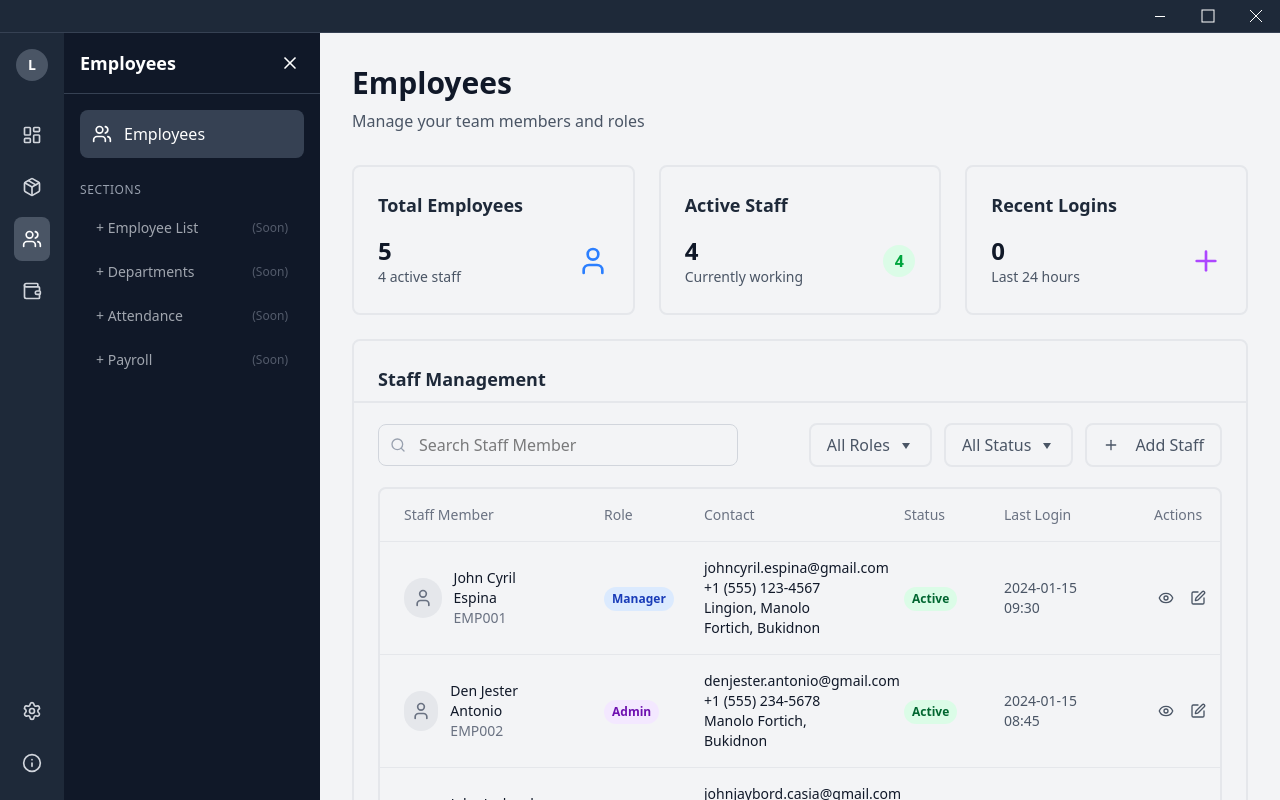
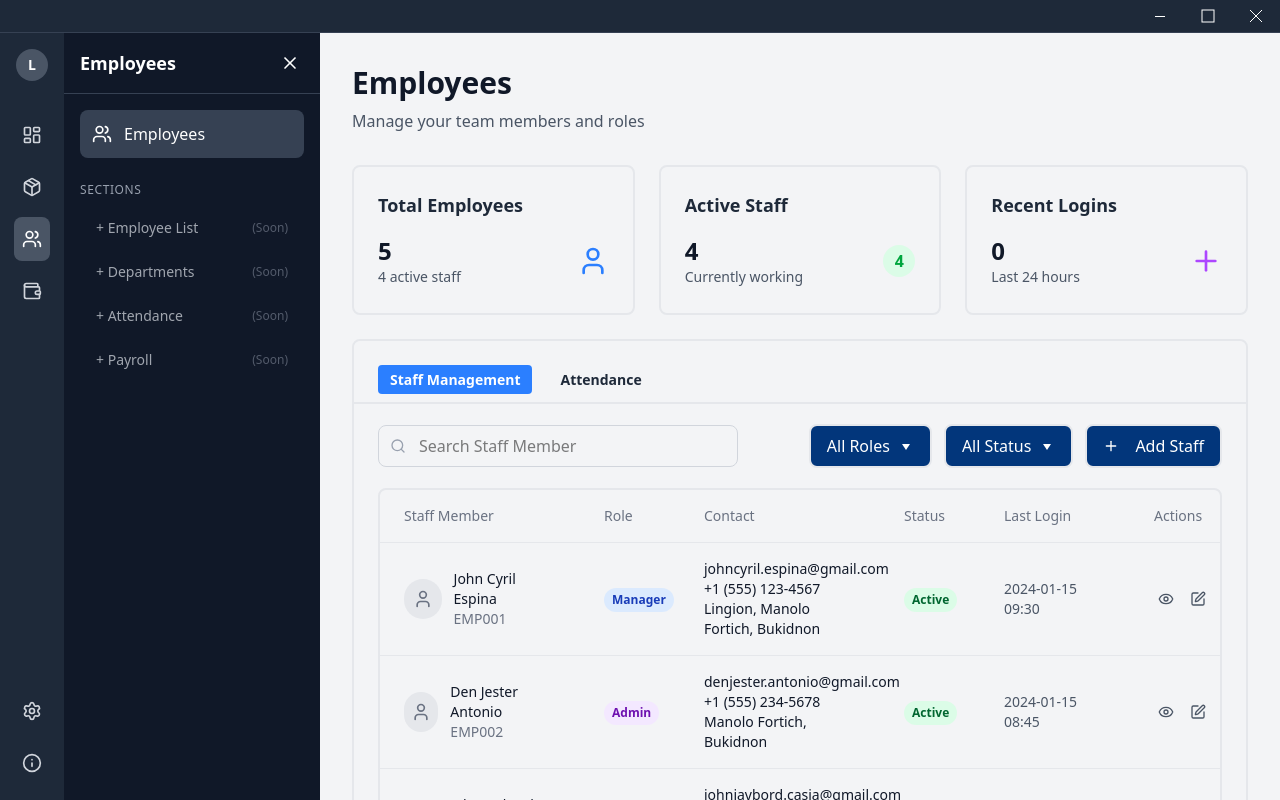
Before and after one commit to 6reenhorn/JIA-Integrated-Management-System, a React (Vite) app: page / in a window 1280 px wide. Both pictures are taken after a click on the button 32 px from the left and 239 px from the top of the page. Built offline with nearby package versions, Linux system fonts and the light colour scheme.

Commit message:
MainLayoutCard update

```diff
--- a/client/src/components/employees/EmployeeActions.tsx
+++ b/client/src/components/employees/EmployeeActions.tsx
@@ -27,7 +27,7 @@ const EmployeeActions: React.FC<EmployeeActionsProps> = ({
         {[...Array(pageCount)].map((_, idx) => (
           <button
             key={idx + 1}
-            className={`px-3 py-1 text-sm rounded ${currentPage === idx + 1 ? 'bg-gray-900 text-white' : 'border border-gray-300 hover:bg-gray-50'}`}
+            className={`px-3 py-1 text-sm rounded ${currentPage === idx + 1 ? 'bg-[#02367B] text-white' : 'border border-gray-300 hover:bg-gray-50'}`}
             onClick={() => onPageChange(idx + 1)}
           >
             {idx + 1}
--- a/client/src/components/employees/EmployeeFilters.tsx
+++ b/client/src/components/employees/EmployeeFilters.tsx
@@ -7,13 +7,13 @@ interface EmployeeFiltersProps {
 const EmployeeFilters = ({ onAddStaff }: EmployeeFiltersProps) => {
   return (
     <div className="flex justify-between items gap-3 my-5">
-      <button className='flex items-center gap-2 bg-gray-100 border-2 border-[#E5E7EB] rounded-lg px-4 py-2 text-gray-600 hover:bg-gray-200 focus:outline-none focus:ring-2 focus:ring-blue-500'>
+      <button className='flex items-center gap-2 bg-[#02367B] border-2 border-[#E5E7EB] rounded-lg px-4 py-2 text-white  hover:bg-[#016CA5] focus:outline-none focus:ring-2 focus:ring-blue-500'>
         All Roles
         <svg width="16" height="16" viewBox="0 0 16 16" fill="none">
           <polygon points="4,6 12,6 8,12" fill="currentColor" />
         </svg>
       </button>
-      <button className='flex items-center gap-2 bg-gray-100 border-2 border-[#E5E7EB] rounded-lg px-4 py-2 text-gray-600 hover:bg-gray-200 focus:outline-none focus:ring-2 focus:ring-blue-500'>
+      <button className='flex items-center gap-2 bg-[#02367B] border-2 border-[#E5E7EB] rounded-lg px-4 py-2 text-white hover:bg-[#016CA5] focus:outline-none focus:ring-2 focus:ring-blue-500'>
         All Status
         <svg width="16" height="16" viewBox="0 0 16 16" fill="none">
           <polygon points="4,6 12,6 8,12" fill="currentColor" />
@@ -21,7 +21,7 @@ const EmployeeFilters = ({ onAddStaff }: EmployeeFiltersProps) => {
       </button>
       <button
         onClick={onAddStaff}
-        className='flex items-center gap-2 bg-gray-100 border-2 border-[#E5E7EB] rounded-lg px-4 py-2 text-gray-600 hover:bg-gray-200 focus:outline-none focus:ring-2 focus:ring-blue-500'
+        className='flex items-center gap-2 bg-[#02367B] border-2 border-[#E5E7EB] rounded-lg px-4 py-2 text-white hover:bg-[#016CA5] focus:outline-none focus:ring-2 focus:ring-blue-500'
       >
         <Plus className="w-4 h-4 mr-2" />
         Add Staff
--- a/client/src/components/layout/MainLayoutCard.tsx
+++ b/client/src/components/layout/MainLayoutCard.tsx
@@ -1,15 +1,33 @@
 import React from 'react';
 
 export interface MainLayoutCardProps {
-  title?: string;
+  sections?: { label: string; key: string }[];
+  activeSection?: string;
+  onSectionChange?: (key: string) => void;
   children?: React.ReactNode;
   className?: string;
 }
 
-const MainLayoutCard: React.FC<MainLayoutCardProps> = ({ title, children, className = "" }) => (
+const MainLayoutCard: React.FC<MainLayoutCardProps> = ({ sections, activeSection, onSectionChange, children, className = "" }) => (
   <div className='border-2 border-[#E5E7EB] rounded-lg'>
-    <div className={`bg-gray-100 py-6 rounded-lg  min-h-[150px] ${className}`}>
-        {title && <h3 className="text-lg font-semibold mb-2 text-gray-800 px-6">{title}</h3>}
+    <div className={`bg-gray-100 py-6 rounded-lg min-h-[150px] ${className}`}>
+        {sections && sections.length > 0 ? (
+          <div className="flex space-x-4 px-6 mb-2">
+            {sections.map((section) => (
+              <button
+                key={section.key}
+                onClick={() => onSectionChange?.(section.key)}
+                className={`text-[14px] font-semibold px-3 py-1 rounded ${
+                  activeSection === section.key
+                    ? 'bg-blue-500 text-white'
+                    : 'text-gray-800 hover:bg-gray-200'
+                }`}
+              >
+                {section.label}
+              </button>
+            ))}
+          </div>
+        ) : null}
         <div className='h-[2px] bg-[#E5E7EB] w-full'></div>
         {children && <div className='px-6'>{children}</div>}
     </div>
--- a/client/src/modals/employee/AddStaffModal.tsx
+++ b/client/src/modals/employee/AddStaffModal.tsx
@@ -340,11 +340,11 @@ const AddStaffModal = ({ onClose, onAddEmployee }: AddStaffModalProps) => {
       </div>
       <div className="w-full flex justify-end gap-2 mt-4 text-[12px] font-bold">
         <button
-          className="border border-gray-300 rounded-md px-3 py-1"
+          className="border border-gray-300 hover:bg-gray-200 rounded-md px-3 py-1"
           onClick={onClose}>
           Cancel
         </button>
-        <button className="border border-gray-300 rounded-md px-3 py-1 bg-blue-500 text-white" onClick={() => {
+        <button className="border border-gray-300 rounded-md px-3 py-1 bg-[#02367B] hover:bg-[#016CA5] text-white" onClick={() => {
           if (onAddEmployee) {
             onAddEmployee({
               name: `${firstName} ${lastName}`,
--- a/client/src/modals/employee/EditStaffDetailsModal.tsx
+++ b/client/src/modals/employee/EditStaffDetailsModal.tsx
@@ -385,10 +385,10 @@ const EditStaffDetailsModal: React.FC<EditStaffModalProps> = ({ employee, onClos
         <div className="w-full flex justify-end gap-2 mt-4 text-[12px] font-bold">
           <button
             onClick={onClose}
-            className="border border-gray-300 rounded-md px-3 py-1">
+            className="border border-gray-300 hover:bg-gray-200 rounded-md px-3 py-1">
             Cancel
           </button>
-          <button type="submit" form="edit-employee-form" className="border border-gray-300 rounded-md px-3 py-1 bg-blue-500 text-white">
+          <button type="submit" form="edit-employee-form" className="border border-gray-300 rounded-md px-3 py-1 bg-[#02367B] hover:bg-[#016CA5] text-white">
             Save Changes
           </button>
         </div>
--- a/client/src/pages/Employees.tsx
+++ b/client/src/pages/Employees.tsx
@@ -22,6 +22,13 @@ const Employees: React.FC = () => {
   const [isModalOpen, setIsModalOpen] = useState(false);
   const [isEditModalOpen, setIsEditModalOpen] = useState(false);
   const [selectedEmployee, setSelectedEmployee] = useState<Employee | null>(null);
+
+  const [activeSection, setActiveSection] = useState('staff');
+
+  const sections = [
+    { label: 'Staff Management', key: 'staff' },
+    { label: 'Attendance', key: 'attendance' }
+  ];
 
   const [employees, setEmployees] = useState<Employee[]>([
     {
@@ -127,7 +134,6 @@ const Employees: React.FC = () => {
   }
 
   const handleSaveEmployee = (updatedEmployee: Employee) => {
-    // The updatedEmployee already has the contact string composed and additional fields
     // Temporarily update the employee in the state (since no backend yet)
     setEmployees(prevEmployees =>
       prevEmployees.map(emp =>
@@ -155,7 +161,7 @@ const Employees: React.FC = () => {
       ...newEmployee,
       id: newId,
       empId: newEmpId,
-      lastLogin: 'Never' // Default for new employees
+      lastLogin: 'Never'
     };
 
     // Add the new employee to the state
@@ -169,10 +175,12 @@ const Employees: React.FC = () => {
 
   return (
     <div className="space-y-6">
+      {/* Employee Stats Section */}
       <EmployeeStats stats={stats} />
 
       {/* Staff Directory Section */}
-      <MainLayoutCard title="Staff Management">
+      <MainLayoutCard sections={sections} activeSection={activeSection} onSectionChange={setActiveSection}>
+        {activeSection === 'staff' && (
           <div className="space-y-6">
             <div className='flex justify-between items-center mb-0'>
               <EmployeeSearchBar searchTerm={searchTerm} setSearchTerm={setSearchTerm} />
@@ -196,18 +204,22 @@ const Employees: React.FC = () => {
               onPageChange={handlePageChange}
             />
           </div>
+        )}
+        {activeSection === 'attendance' && (
+          <div className="space-y-6 p-4">
+            <h4 className="text-lg font-semibold">Attendance Management</h4>
+            <p>Placeholder for Attendance section content. Implement attendance tracking features here.</p>
+          </div>
+        )}
       </MainLayoutCard>
 
       {/* Employee Modal */}
       {isModalOpen && (
         <div className='fixed inset-0 z-50 flex items-center justify-center'>
-          {/* Backdrop with blur effect - no click handler */}
           <div
             className='absolute inset-0 bg-black bg-opacity-50 backdrop-blur-sm'
             style={{ backgroundColor: 'rgba(0, 0, 0, 0.5)' }}>
           </div>
-
-          {/* Modal content */}
           <div className='relative z-[60]'>
             <AddStaffModal onClose={toggleModal} onAddEmployee={handleAddEmployee} />
           </div>
```
Also changed, not shown: 1 other file (tests, documents, lock files or other folders). Lines whose indentation alone changed are shown as unchanged.
